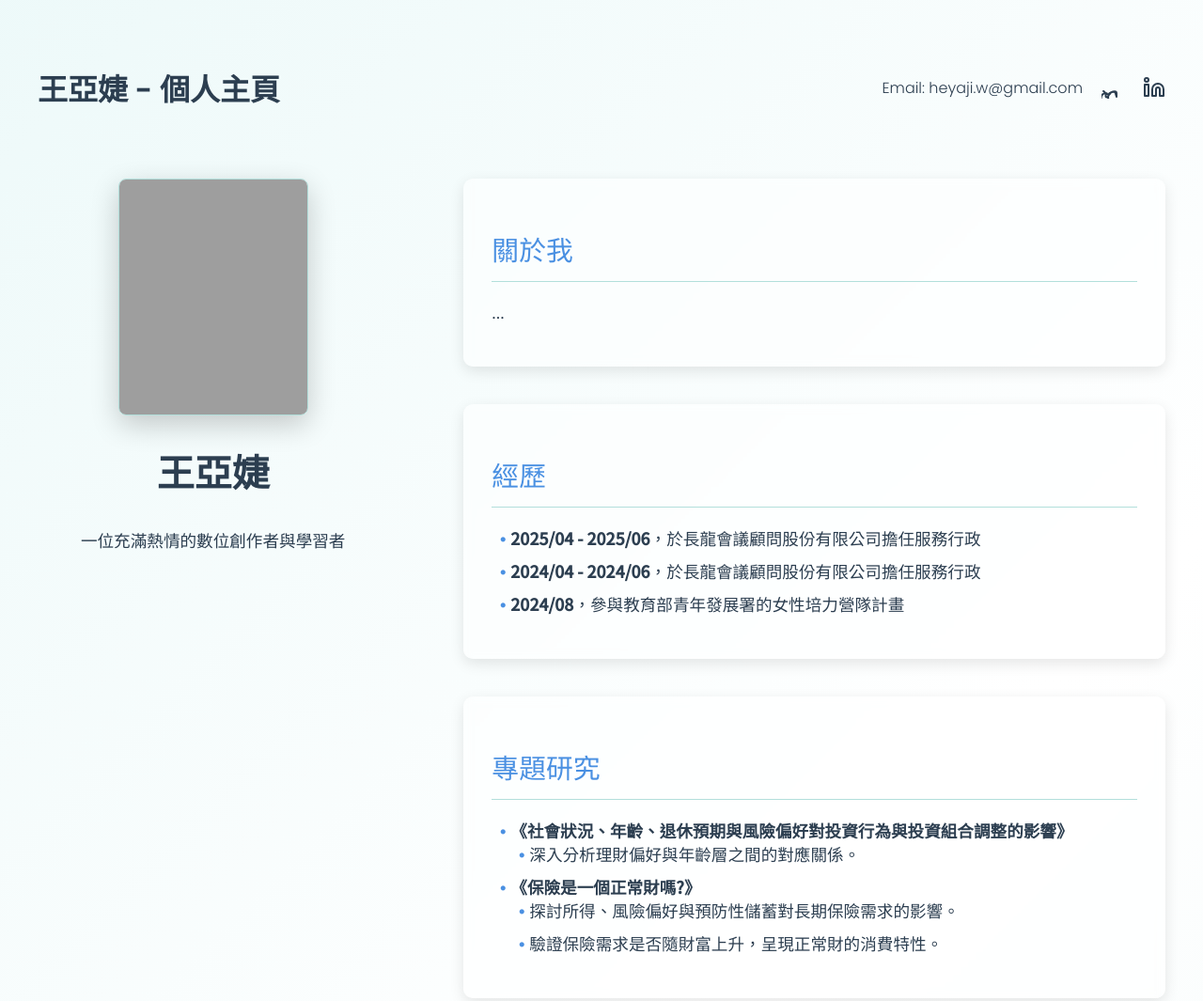
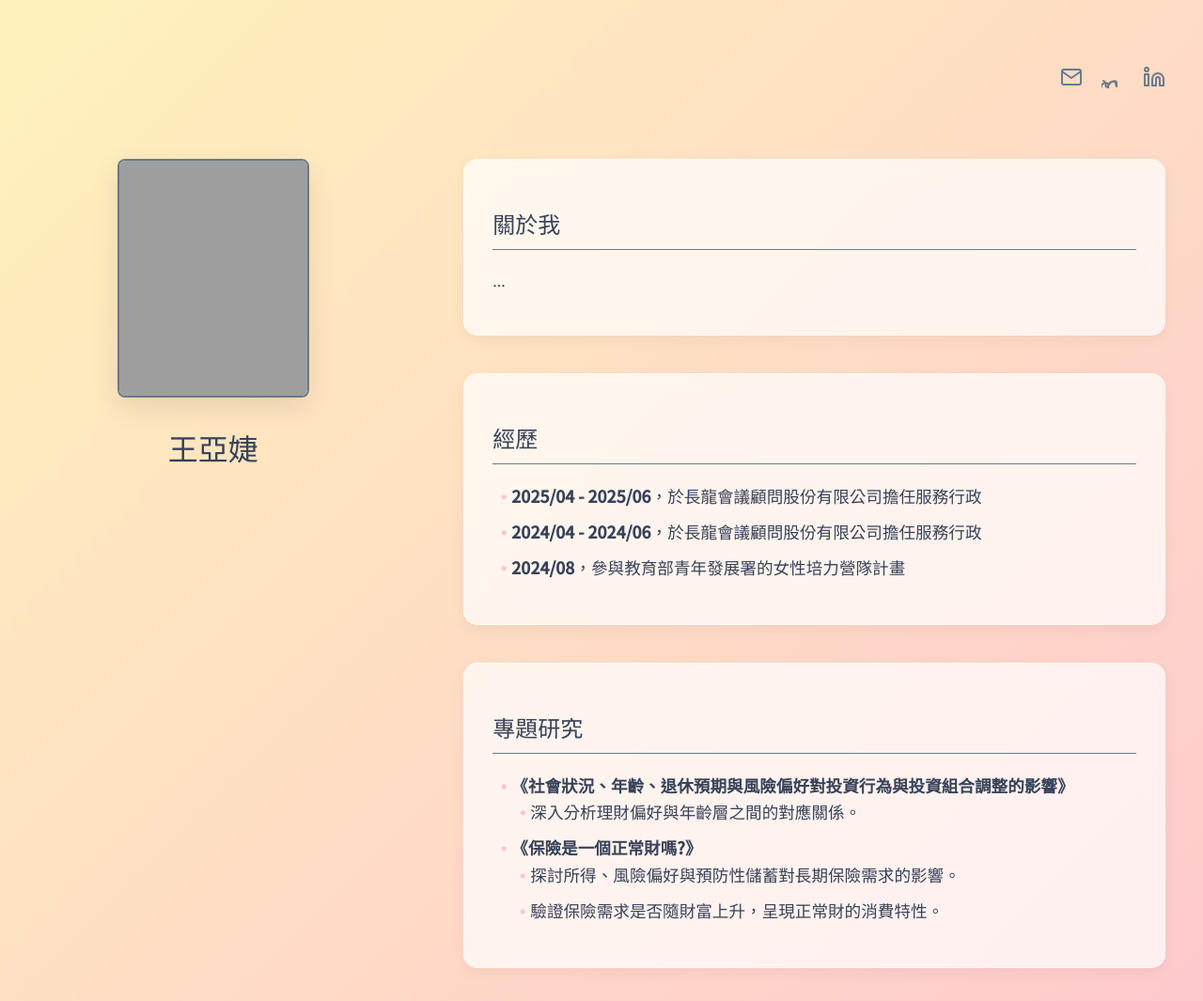
Before and after one commit to heyajiw/heyaji.github.io, a plain HTML site: page index.html in a window 1280 px wide. Shown: the top 1065 px of the page at 94% size. Drawn offline with Linux system fonts and the light colour scheme; grey boxes are pictures that could not be loaded.

Commit message:
Update index.html
Signed-off-by: heyajiw <heyaji.w@gmail.com>

```diff
--- a/index.html
+++ b/index.html
@@ -3,33 +3,33 @@
 <head>
     <meta charset="UTF-8">
     <meta name="viewport" content="width=device-width, initial-scale=1.0">
-    <title>heyaji</title>
-    <link href="https://fonts.googleapis.com/css2?family=Poppins:wght@300;400;600&family=Noto+Sans+TC:wght@300;400;500&display=swap" rel="stylesheet">
+    <title>hyaji</title>
+    <link href="https://fonts.googleapis.com/css2?family=Montserrat:wght@300;400;500;600&family=Noto+Sans+TC:wght@300;400;500&display=swap" rel="stylesheet">
     <style>
-        /* CSS 變數：調整為清晨淺色系 */
+        /* 新增：馬卡龍色系變數 */
         :root {
-            --bg-color: #e0f2f1; /* 柔和的淺青色，像清晨的霧 */
-            --text-color: #2c3e50; /* 深藍色文字，清晰易讀 */
-            --accent-color: #4a90e2; /* 淺藍色，作為點綴色 */
-            --border-color: #b2dfdb; /* 淺線條色 */
+            --macaron-pink: #ffc2d1;
+            --macaron-blue: #b4e0f6;
+            --macaron-green: #c1f2b1;
+            --macaron-yellow: #fff5ba;
+            --text-color-dark: #374259;
+            --text-color-light: #6c7a89;
+            --container-bg: rgba(255, 255, 255, 0.7);
         }
 
         body {
-            background-color: var(--bg-color);
-            color: var(--text-color);
+            background-color: var(--macaron-blue);
+            color: var(--text-color-dark);
             font-family: 'Noto Sans TC', sans-serif;
             margin: 0;
             padding: 0;
             overflow-x: hidden;
             position: relative;
-
-            /* 新的漸層背景：明亮、正式且有創意 */
-            background: linear-gradient(-45deg, #e0f2f1, #ffffff, #d9f3f3, #eaf9ff);
+            background: linear-gradient(135deg, var(--macaron-blue) 0%, var(--macaron-green) 25%, var(--macaron-yellow) 50%, var(--macaron-pink) 75%, var(--macaron-blue) 100%);
             background-size: 400% 400%;
             animation: gradient-animation 15s ease infinite;
         }
 
-        /* 漸層動畫 */
         @keyframes gradient-animation {
             0% { background-position: 0% 50%; }
             50% { background-position: 100% 50%; }
@@ -47,11 +47,11 @@
             z-index: 1;
         }
 
-        /* 頂部導覽列 */
+        /* 頂部導覽列優化 */
         .header {
             width: 100%;
             display: flex;
-            justify-content: space-between;
+            justify-content: flex-end; /* 將元素靠右 */
             align-items: center;
             margin-bottom: 50px;
             padding: 20px 0;
@@ -63,18 +63,13 @@
         }
 
         .social-icons a {
-            color: var(--text-color);
+            color: var(--text-color-light);
             text-decoration: none;
             transition: color 0.3s;
         }
 
         .social-icons a:hover {
-            color: var(--accent-color);
-        }
-
-        .email-link {
-            font-family: 'Poppins', sans-serif;
-            font-weight: 300;
+            color: var(--text-color-dark);
         }
 
         /* 主要內容區塊 */
@@ -93,6 +88,24 @@
             text-align: center;
         }
 
+        /* 姓名與職稱設計 */
+        .left-panel h1 {
+            font-family: 'Montserrat', sans-serif;
+            font-size: 2rem; /* 名字縮小 */
+            font-weight: 500;
+            margin-top: 0;
+            margin-bottom: 5px;
+            color: var(--text-color-dark);
+        }
+
+        .left-panel p.subtitle {
+            font-family: 'Noto Sans TC', sans-serif;
+            font-size: 1rem;
+            line-height: 1.6;
+            font-weight: 300;
+            color: var(--text-color-light);
+        }
+
         .profile-pic-container {
             width: 200px;
             height: 250px;
@@ -100,14 +113,14 @@
             position: relative;
             margin: 0 auto 30px;
             overflow: hidden;
-            box-shadow: 0 10px 30px rgba(0, 0, 0, 0.2);
+            box-shadow: 0 10px 30px rgba(0, 0, 0, 0.1);
             transition: transform 0.3s ease-in-out, box-shadow 0.3s ease-in-out;
-            border: 1px solid var(--border-color);
+            border: 2px solid var(--text-color-light);
         }
 
         .profile-pic-container:hover {
             transform: translateY(-5px);
-            box-shadow: 0 15px 40px rgba(0, 0, 0, 0.4), 0 0 15px var(--accent-color);
+            box-shadow: 0 15px 40px rgba(0, 0, 0, 0.2);
         }
 
         .profile-pic {
@@ -117,37 +130,23 @@
             display: block;
         }
 
-        .left-panel h1 {
-            font-family: 'Poppins', sans-serif;
-            font-size: 2.5rem;
-            font-weight: 600;
-            margin-top: 0;
-            color: var(--text-color);
-        }
-
-        .left-panel p {
-            font-family: 'Noto Sans TC', sans-serif;
-            font-size: 1.1rem;
-            line-height: 1.6;
-            font-weight: 300;
-        }
-
         /* 標題與內文排版 */
         .content-block {
             margin-bottom: 40px;
-            background-color: rgba(255, 255, 255, 0.5); /* 內容塊半透明背景 */
-            backdrop-filter: blur(5px); /* 玻璃霧化效果 */
+            background-color: var(--container-bg); /* 內容塊半透明背景 */
+            backdrop-filter: blur(10px); /* 玻璃霧化效果增強 */
             padding: 30px;
-            border-radius: 10px;
-            box-shadow: 0 5px 15px rgba(0, 0, 0, 0.1);
+            border-radius: 15px; /* 邊角更圓潤 */
+            box-shadow: 0 5px 15px rgba(0, 0, 0, 0.05);
+            border: 1px solid rgba(255, 255, 255, 0.5); /* 增加邊框層次感 */
         }
 
         .content-block h2 {
-            font-family: 'Poppins', sans-serif;
-            font-size: 1.8rem;
+            font-family: 'Montserrat', sans-serif;
+            font-size: 1.5rem;
             font-weight: 400;
-            color: var(--accent-color);
-            border-bottom: 1px solid var(--border-color);
+            color: var(--text-color-dark);
+            border-bottom: 1px solid var(--text-color-light);
             padding-bottom: 10px;
             margin-bottom: 20px;
         }
@@ -162,11 +161,12 @@
             padding-left: 20px;
             margin-bottom: 10px;
             font-size: 1.1rem;
+            line-height: 1.6;
         }
 
         .content-block li::before {
             content: "•";
-            color: var(--accent-color);
+            color: var(--macaron-pink);
             position: absolute;
             left: 0;
             font-size: 1.5rem;
@@ -174,12 +174,12 @@
         }
 
         .content-block a {
-            color: var(--text-color);
+            color: var(--text-color-dark);
             text-decoration: underline;
         }
 
         .content-block a:hover {
-            color: var(--accent-color);
+            color: var(--macaron-pink);
         }
 
         /* 右側 - 詳細資訊 */
@@ -191,12 +191,8 @@
         /* RWD 響應式設計 */
         @media (max-width: 768px) {
             .header {
-                flex-direction: column;
-                gap: 20px;
-                text-align: center;
-            }
-            .email-link {
-                margin-top: 10px;
+                justify-content: center;
+                margin-bottom: 30px;
             }
             .main-section {
                 flex-direction: column;
@@ -221,9 +217,10 @@
 
     <div class="container">
         <div class="header">
-            <h1 style="margin:0; font-family: 'Poppins', sans-serif;">王亞婕 - 個人主頁</h1>
             <div class="social-icons">
-                <a href="mailto:heyaji.w@gmail.com" class="email-link">Email: heyaji.w@gmail.com</a>
+                <a href="mailto:heyaji.w@gmail.com" title="聯絡我">
+                    <svg xmlns="http://www.w3.org/2000/svg" width="24" height="24" viewBox="0 0 24 24" fill="none" stroke="currentColor" stroke-width="2" stroke-linecap="round" stroke-linejoin="round" class="feather feather-mail"><path d="M4 4h16c1.1 0 2 .9 2 2v12c0 1.1-.9 2-2 2H4c-1.1 0-2-.9-2-2V6c0-1.1.9-2 2-2z"></path><polyline points="22,6 12,13 2,6"></polyline></svg>
+                </a>
                 <a href="https://github.com/heyajiw" target="_blank" title="GitHub">
                     <svg xmlns="http://www.w3.org/2000/svg" width="24" height="24" viewBox="0 0 24 24" fill="none" stroke="currentColor" stroke-width="2" stroke-linecap="round" stroke-linejoin="round" class="feather feather-github"><path d="M9 19c-5 1.5-5-2.5-7-3m14 6v-3.8c0-1.4-.5-2-2-2-4 0-5.5 3-5.5 3-1.5 2.5-2 3-2.5 3-1 .5-1.5 0-1.5-1.5 0-1 .5-2 1-2.5-4-.5-6 2-6 5.5s2 6 6 6 6.5-1.5 6.5-1.5-2-.5-2.5-.5c-.5-.5-1-1-1-1.5-1-1.5-1.5-2-1.5-3.5 0-3.5 2-6 6-6 1.5 0 2 1 2 2z"/></svg>
                 </a>
@@ -239,7 +236,7 @@
                     <img src="https://i.imgur.com/your-image-url.png" alt="個人頭像" class="profile-pic">
                 </div>
                 <h1>王亞婕</h1>
-                <p>一位充滿熱情的數位創作者與學習者</p>
+                <p class="subtitle"></p>
             </div>
 
             <div class="right-panel">
```
